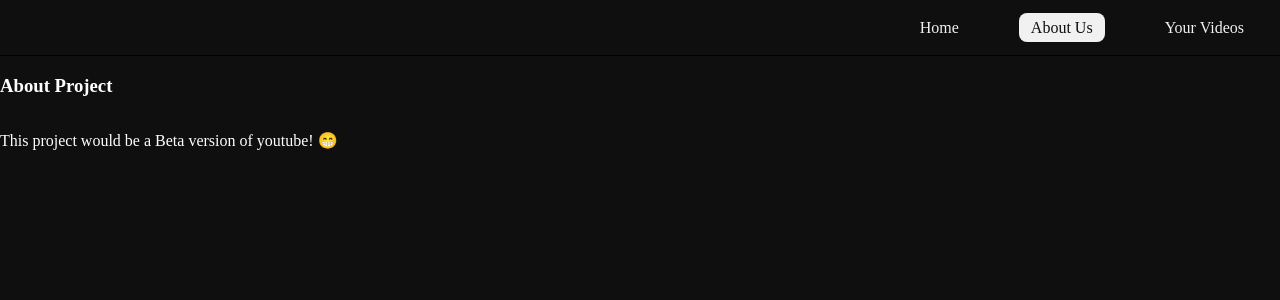
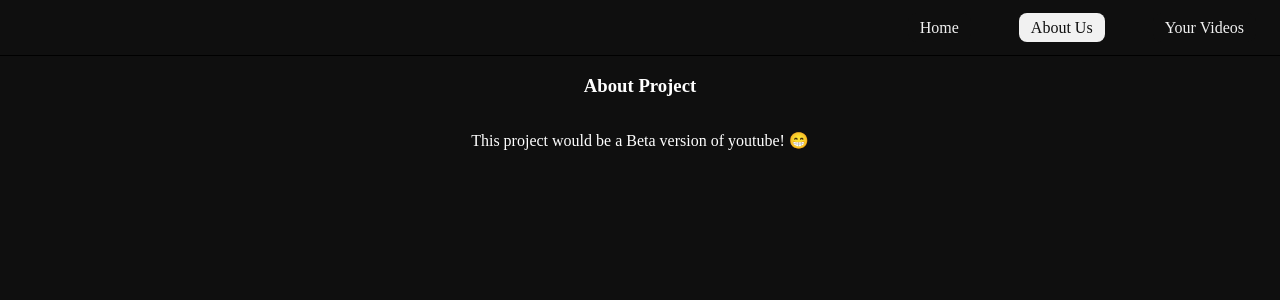
Before and after one commit to dokahp/rs-react, a React (Vite) app: page /about in a window 1280 px wide. Shown: the top 300 px of the page. Built offline with nearby package versions, Linux system fonts and the light colour scheme.

Commit message:
fix: styling about page

```diff
--- a/src/pages/styles/about.css
+++ b/src/pages/styles/about.css
@@ -2,6 +2,6 @@
   color: #fff;
   display: flex;
   flex-direction: column;
-  justify-content: 'center';
-  align-items: 'center';
+  justify-content: center;
+  align-items: center;
 }
```
